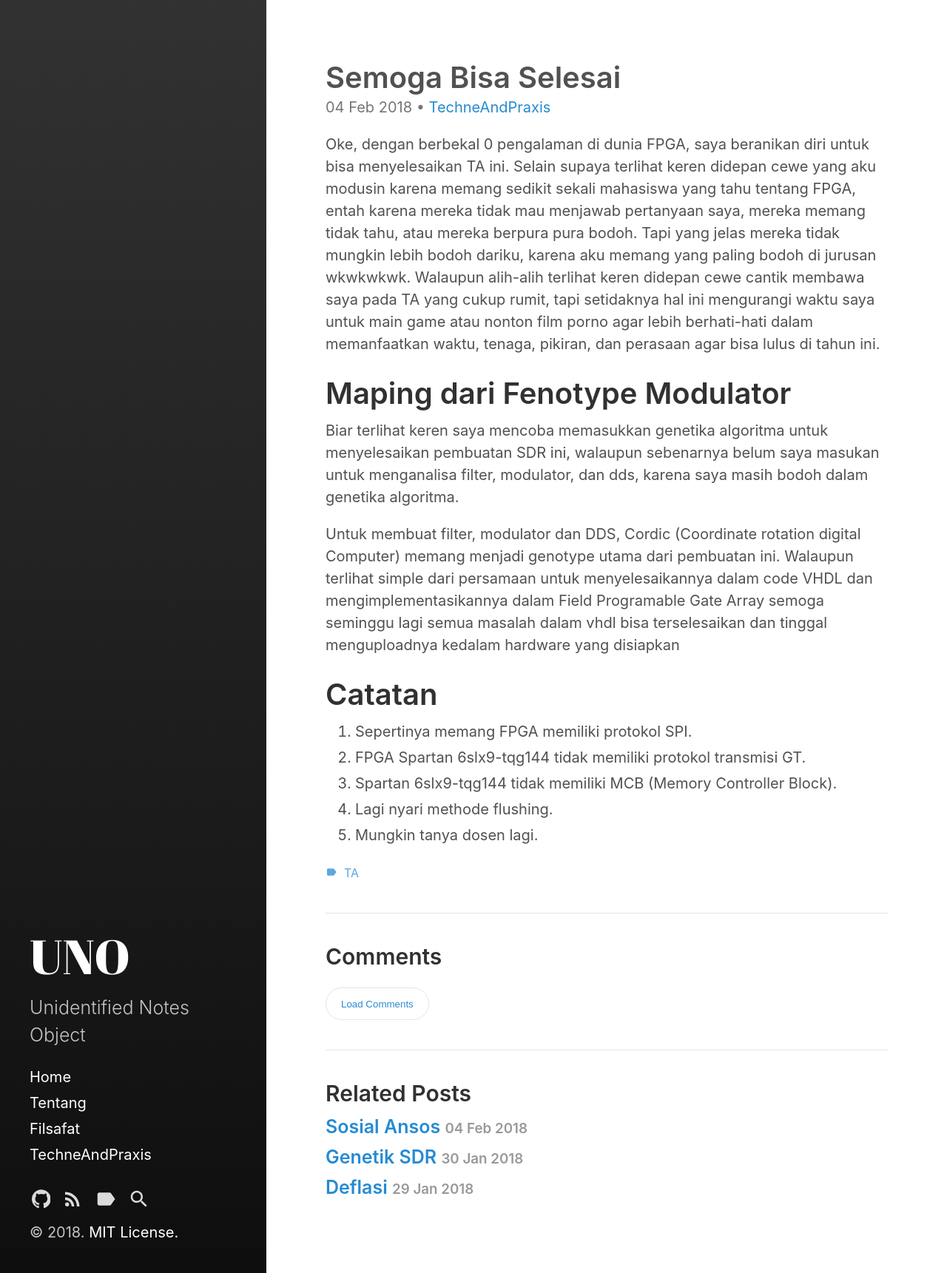
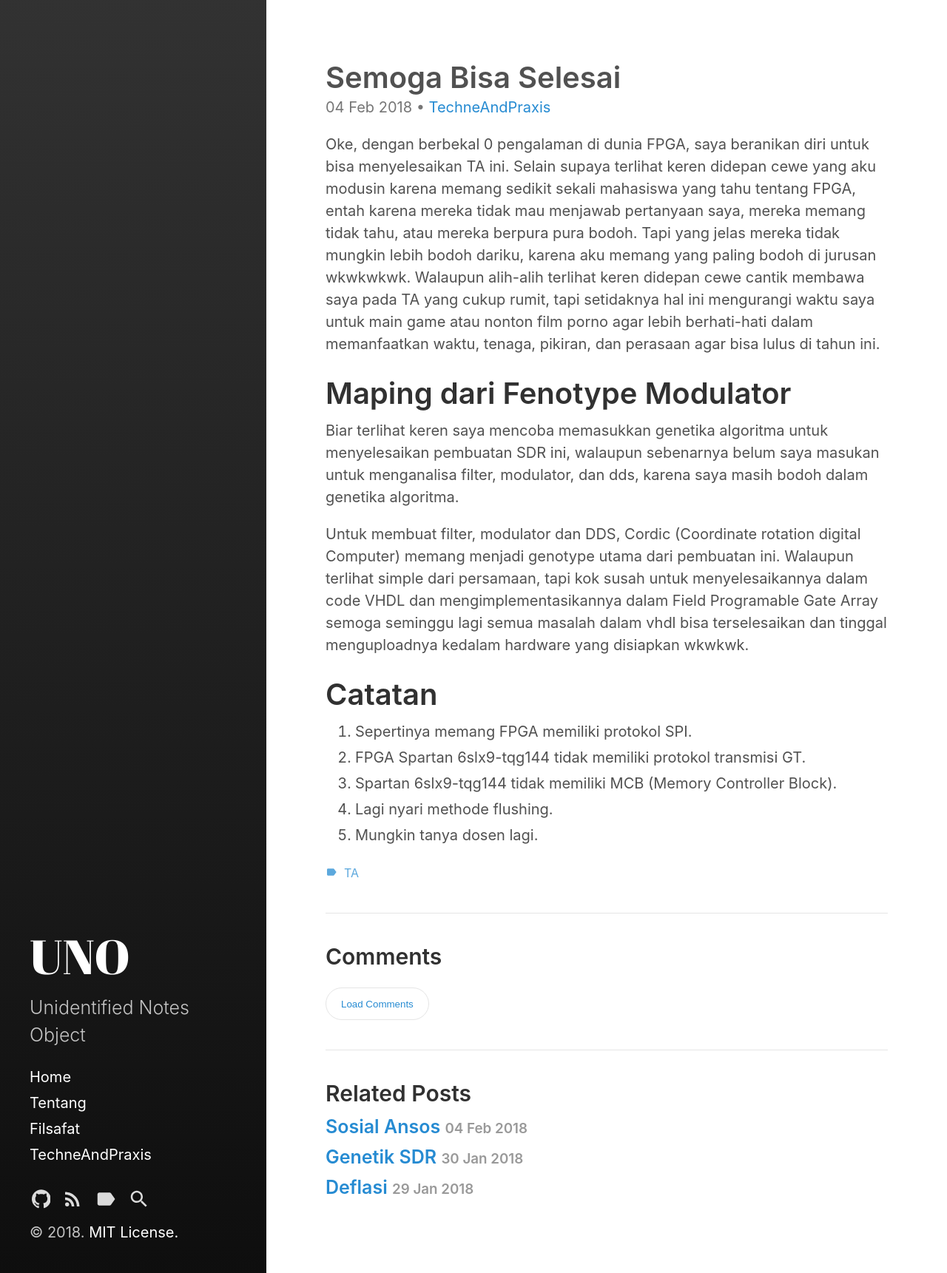
Before and after one commit to faoziaziz/faoziaziz, a Jekyll site: the page built from _posts/ngoprek/2018-2-4-Semoga-bisa-selesai.markdown, in a window 1280 px wide. Shown: the whole page at 74% size. Built offline with Jekyll 4.4.1, drawn with Linux system fonts in a browser that asks for light colours.

Commit message:
Sosial Ansos

```diff
--- a/_posts/ngoprek/2018-2-4-Semoga-bisa-selesai.markdown
+++ b/_posts/ngoprek/2018-2-4-Semoga-bisa-selesai.markdown
@@ -17,7 +17,7 @@ Oke, dengan berbekal 0 pengalaman di dunia FPGA, saya beranikan diri untuk bisa
 
 Biar terlihat keren saya mencoba memasukkan genetika algoritma untuk menyelesaikan pembuatan SDR ini, walaupun sebenarnya belum saya masukan untuk menganalisa filter, modulator, dan dds, karena saya masih bodoh dalam genetika algoritma.
 
-Untuk membuat filter, modulator dan DDS, Cordic (Coordinate rotation digital Computer) memang menjadi genotype utama dari pembuatan ini. Walaupun terlihat simple dari persamaan untuk menyelesaikannya dalam code VHDL dan mengimplementasikannya dalam Field Programable Gate Array semoga seminggu lagi semua masalah dalam vhdl bisa terselesaikan dan tinggal menguploadnya kedalam hardware yang disiapkan
+Untuk membuat filter, modulator dan DDS, Cordic (Coordinate rotation digital Computer) memang menjadi genotype utama dari pembuatan ini. Walaupun terlihat simple dari persamaan, tapi kok susah untuk menyelesaikannya dalam code VHDL dan mengimplementasikannya dalam Field Programable Gate Array semoga seminggu lagi semua masalah dalam vhdl bisa terselesaikan dan tinggal menguploadnya kedalam hardware yang disiapkan wkwkwk.
 
 # Catatan
 
```
